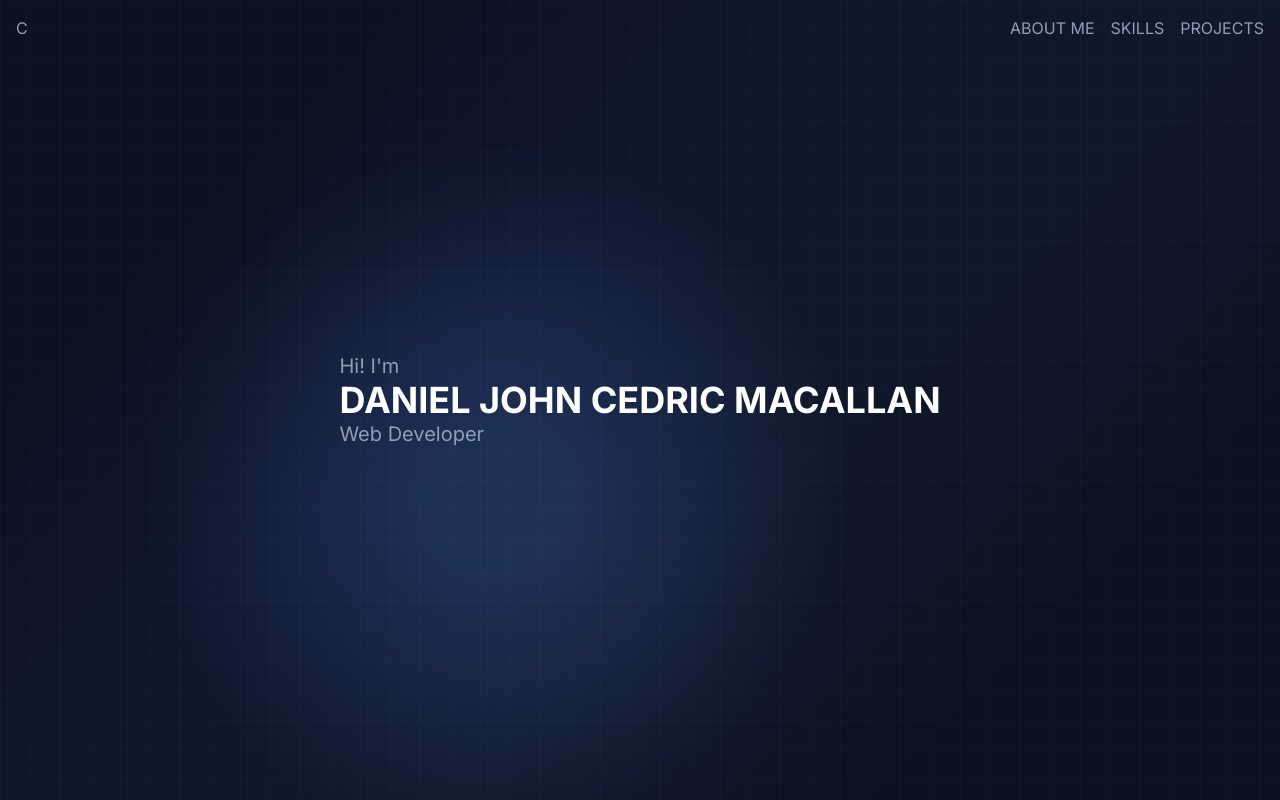
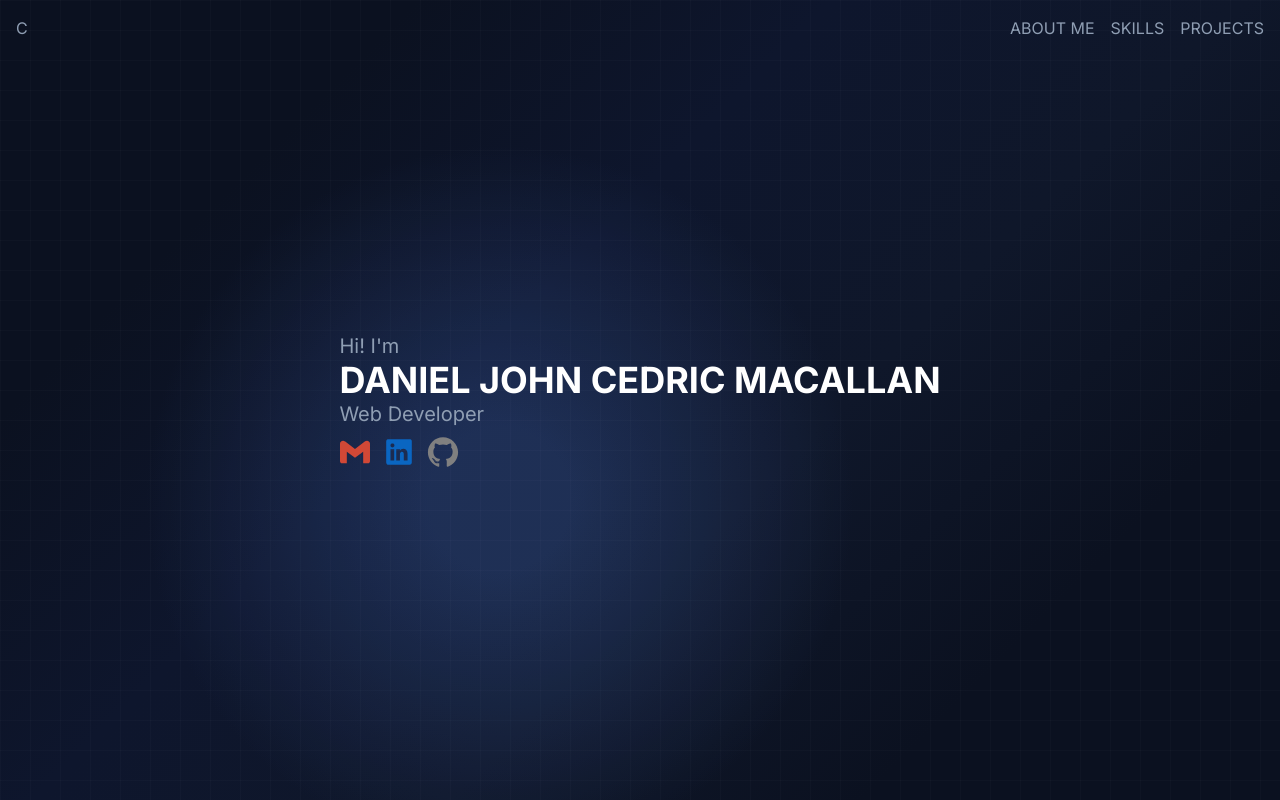
Before and after one commit to mccedddy/portfolio, a React (Create React App) app: page / in a window 1280 px wide. Shown: the top 800 px of the page. Built offline with nearby package versions, Linux system fonts and the light colour scheme.

Commit message:
added contacts on front page

```diff
--- a/src/components/Home.js
+++ b/src/components/Home.js
@@ -1,5 +1,6 @@
 import React from "react";
 // import IconsGrid from "./IconsGrid";
+import Tag from "./Tag";
 
 function Home() {
   return (
@@ -9,7 +10,20 @@ function Home() {
         <h1 className="text-4xl font-bold">DANIEL JOHN CEDRIC MACALLAN</h1>
         <h1 className="text-textColor text-xl">Web Developer</h1>
 
-        {/* <IconsGrid /> */}
+        <div className="flex gap-3 mt-2">
+          <a href="mailto:cedricmacallan@gmail.com" target="_blank">
+            <Tag text="Gmail" type="tag" home />
+          </a>
+          <a
+            href="https://www.linkedin.com/in/daniel-john-cedric-macallan-804254249/"
+            target="_blank"
+          >
+            <Tag text="LinkedIn" type="tag" home />
+          </a>
+          <a href="https://www.github.com/mccedddy" target="_blank">
+            <Tag text="GitHub" type="tag" home />
+          </a>
+        </div>
       </div>
     </section>
   );
--- a/src/components/Tag.js
+++ b/src/components/Tag.js
@@ -27,6 +27,8 @@ import OdooIcon from "../assets/icons/odoo.svg";
 import CanvaIcon from "../assets/icons/canva.svg";
 import ChatGPTIcon from "../assets/icons/chatgpt.svg";
 import FigmaIcon from "../assets/icons/figma.svg";
+import GMailIcon from "../assets/icons/gmail.svg";
+import LinkedInIcon from "../assets/icons/linkedin.svg";
 
 const skillMapping = {
   HTML: { color: "bg-customOrange", icon: HTMLIcon },
@@ -55,9 +57,11 @@ const skillMapping = {
   Canva: { color: "bg-customBlue-light", icon: CanvaIcon },
   ChatGPT: { color: "bg-gray-600", icon: ChatGPTIcon },
   Figma: { color: "bg-customOrange", icon: FigmaIcon },
+  Gmail: { color: "bg-customOrange", icon: GMailIcon },
+  LinkedIn: { color: "bg-customBlue", icon: LinkedInIcon },
 };
 
-function Skill({ text, type = "skill" }) {
+function Skill({ text, type = "skill", home = false }) {
   const [isHovered, setIsHovered] = useState(false);
   const skill = skillMapping[text] || {
     color: "bg-gray-300",
@@ -75,7 +79,9 @@ function Skill({ text, type = "skill" }) {
         className="relative"
       >
         <img
-          className="h-6 w-6 hover:-translate-y-1 transition-transform"
+          className={`hover:-translate-y-1 transition-transform ${
+            home ? "h-8 w-8" : "h-6 w-6"
+          }`}
           src={skill.icon}
           alt={text}
         />
```
Also changed, not shown: src/assets/icons/gmail.svg (added), src/assets/icons/linkedin.svg (added).
